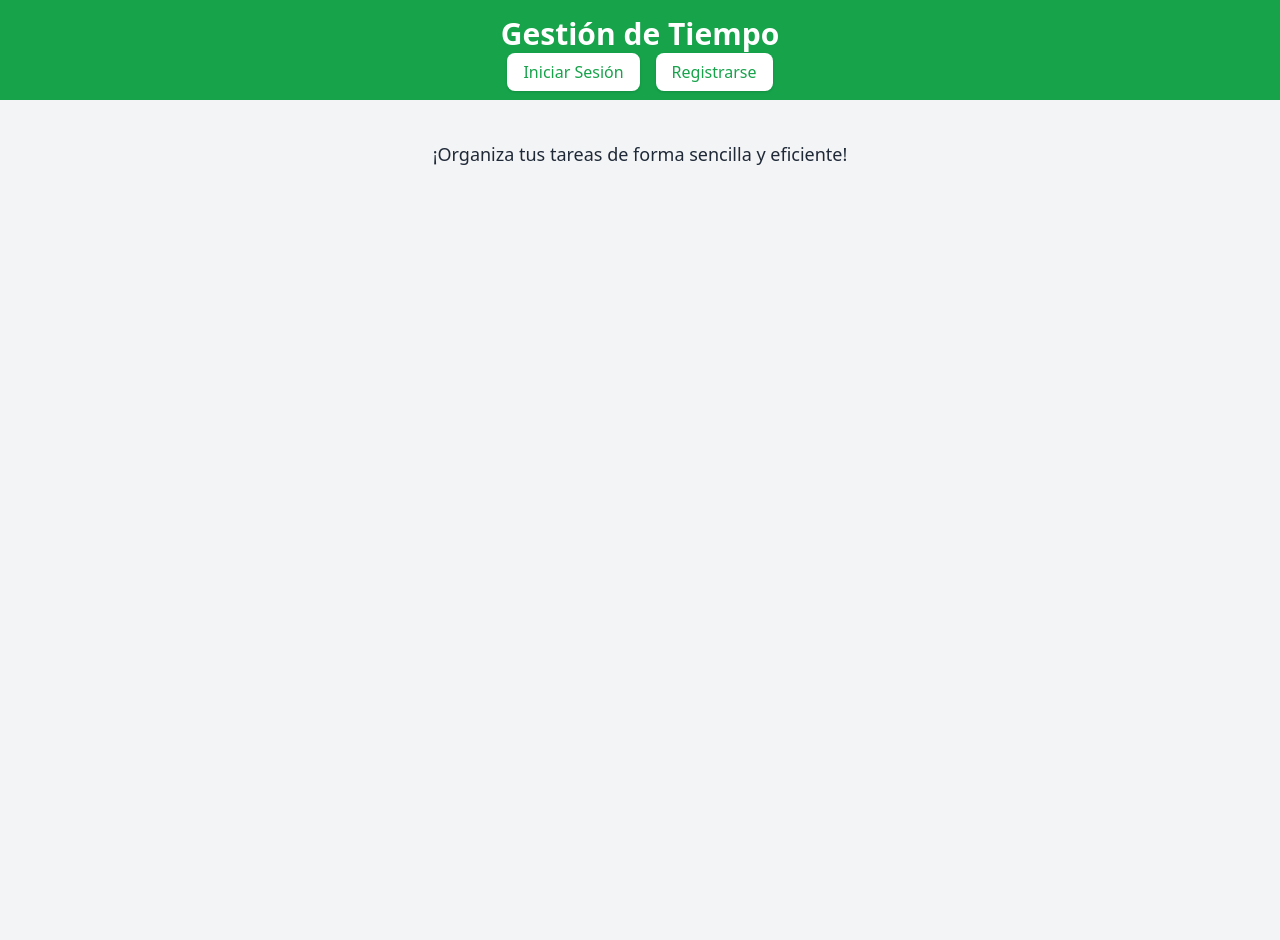
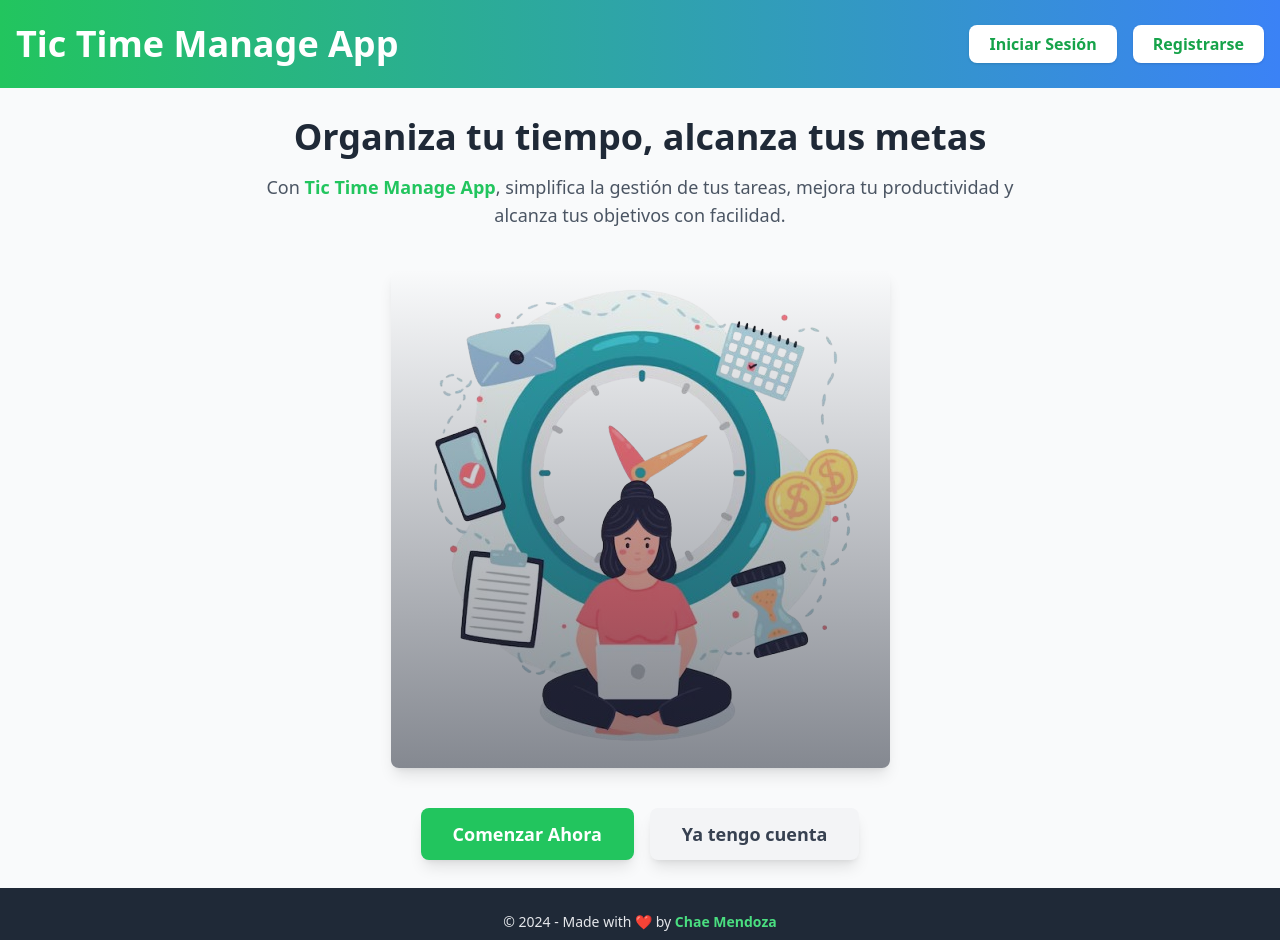
Before and after one commit to ChaeMendoza/tic-time-manage-app, a React (Vite) app: page / in a window 1280 px wide. Shown: the top 940 px of the page. Before the commit the page ends 800 px from the top, so only its background shows below. Built offline with nearby package versions, Linux system fonts and the light colour scheme; no server answers.

Commit message:
Feat: Nueva UI

```diff
--- a/index.html
+++ b/index.html
@@ -6,7 +6,7 @@
     <meta name="viewport" content="width=device-width, initial-scale=1.0" />
     <title>Tic Time</title>
   </head>
-  <body class="bg-gray-100 text-gray-800">
+  <body class="bg-gray-50 text-gray-800 min-h-screen antialiased">
     <div id="root"></div>
     <script type="module" src="/src/main.jsx"></script>
   </body>
--- /dev/null
+++ b/src/components/Footer.jsx
@@ -0,0 +1,19 @@
+function Footer() {
+    return (
+        <footer className="bg-gray-800 text-gray-200 py-6">
+            <div className="max-w-7xl mx-auto px-4 text-center">
+                <p className="text-sm">
+                    &copy; {new Date().getFullYear()} - Made with ❤️ by{" "}
+                    <span className="text-green-400 font-semibold hover:underline">
+                        Chae Mendoza
+                    </span>
+                </p>
+                <p className="mt-2 text-xs text-gray-400">
+                    Simplificando la gestión del tiempo, un día a la vez.
+                </p>
+            </div>
+        </footer>
+    );
+}
+
+export default Footer;
--- a/src/pages/index.jsx
+++ b/src/pages/index.jsx
@@ -1,20 +1,64 @@
-import { Link } from "react-router-dom"
+import { Link } from "react-router-dom";
+import ImageLanding from "../assets/landing.png";
+import Footer from "../components/Footer";
 
 function Home() {
-	return(
-		<>
-			<header className="bg-green-600 text-white py-4 text-center">
-      		<h1 className="text-3xl font-bold">Gestión de Tiempo</h1>
-      		<nav className="mt-2">
-        			<Link to="/login" className="px-4 py-2 bg-white text-green-600 rounded-lg shadow hover:bg-green-100">Iniciar Sesión</Link>
-        			<Link to="/register" className="ml-4 px-4 py-2 bg-white text-green-600 rounded-lg shadow hover:bg-green-100">Registrarse</Link>
-      		</nav>
-    		</header>
-    		<main className="text-center py-10">
-      			<p className="text-lg">¡Organiza tus tareas de forma sencilla y eficiente!</p>
-    		</main>
-		</>
-	)
+    return (
+        <>
+            <header className="bg-gradient-to-r from-green-500 to-blue-500 text-white py-6">
+                <div className="max-w-7xl mx-auto px-4 flex justify-between items-center">
+                    <h1 className="text-4xl font-extrabold">Tic Time Manage App</h1>
+                    <nav>
+                        <Link
+                            to="/login"
+                            className="px-5 py-2 bg-white text-green-600 font-semibold rounded-lg shadow hover:bg-green-100 transition-all"
+                        >
+                            Iniciar Sesión
+                        </Link>
+                        <Link
+                            to="/register"
+                            className="ml-4 px-5 py-2 bg-white text-green-600 font-semibold rounded-lg shadow hover:bg-green-100 transition-all"
+                        >
+                            Registrarse
+                        </Link>
+                    </nav>
+                </div>
+            </header>
+            <main className="bg-gray-50 min-h-screen flex flex-col items-center justify-center px-4">
+                <div className="text-center max-w-3xl mb-10">
+                    <h2 className="text-4xl font-bold text-gray-800 mb-4">
+                        Organiza tu tiempo, alcanza tus metas
+                    </h2>
+                    <p className="text-lg text-gray-600">
+                        Con <span className="text-green-500 font-semibold">Tic Time Manage App</span>, simplifica la gestión de tus tareas, mejora tu productividad y alcanza tus objetivos con facilidad.
+                    </p>
+                </div>
+                <div className="relative">
+                    <img
+                        className="w-full max-w-lg rounded-lg shadow-lg transition-all transform hover:scale-105"
+                        src={ImageLanding}
+                        alt="Imagen de gestión de tiempo"
+                    />
+                    <div className="absolute inset-0 bg-gradient-to-t from-gray-900/50 to-transparent rounded-lg"></div>
+                </div>
+                <div className="mt-10 flex space-x-4">
+                    <Link
+                        to="/register"
+                        className="px-8 py-3 bg-green-500 text-white text-lg font-bold rounded-lg shadow-lg hover:bg-green-600 transition-all"
+                    >
+                        Comenzar Ahora
+                    </Link>
+                    <Link
+                        to="/login"
+                        className="px-8 py-3 bg-gray-100 text-gray-700 text-lg font-bold rounded-lg shadow-lg hover:bg-gray-200 transition-all"
+                    >
+                        Ya tengo cuenta
+                    </Link>
+                </div>
+            </main>
+            <Footer />
+        </>
+    );
 }
 
-export default Home
+export default Home;
--- a/src/pages/login.jsx
+++ b/src/pages/login.jsx
@@ -1,8 +1,8 @@
 import { signInWithEmailAndPassword } from "firebase/auth";
 import { auth } from "../firebaseConfig";
 import { useRef } from "react";
-import { useNavigate } from 'react-router-dom';
-import Swal from 'sweetalert2';
+import { useNavigate } from "react-router-dom";
+import Swal from "sweetalert2";
 
 function LoginPage() {
     const emailRef = useRef();
@@ -15,58 +15,70 @@ function LoginPage() {
         const password = passwordRef.current.value;
         try {
             const userCredential = await signInWithEmailAndPassword(auth, email, password);
-            console.log("Inicio de sesión exitoso:", userCredential.user);
             Swal.fire({
-                title: "Good job!",
-                text: "Inicio de sesión exitoso",
-                icon: "success"
+                title: "Inicio exitoso",
+                text: "Bienvenido de nuevo!",
+                icon: "success",
+                confirmButtonColor: "#4CAF50",
             });
-            navigate('/dashboard');
+            navigate("/dashboard");
         } catch (error) {
-            console.error("Error al logearse:", error.message);
-            const errorMessage = "Error: " + error.message;
             Swal.fire({
                 icon: "error",
-                title: "Oops...",
-                text: errorMessage,
+                title: "Error",
+                text: `No se pudo iniciar sesión: ${error.message}`,
+                confirmButtonColor: "#F56565",
             });
         }
-    }
+    };
 
     return (
-        <>
-            <header className="bg-green-600 text-white py-4 text-center">
-                <h1 className="text-3xl font-bold">Iniciar Sesión</h1>
-            </header>
-            <main className="max-w-md mx-auto bg-white p-6 mt-8 shadow rounded">
-                <form id="loginForm" className="space-y-4" onSubmit={handleSubmit}>
+        <div className="min-h-screen flex items-center justify-center bg-gradient-to-br from-green-400 to-blue-500">
+            <div className="bg-white shadow-lg rounded-lg max-w-md w-full p-8">
+                <h1 className="text-2xl font-extrabold text-gray-800 text-center mb-6">Iniciar Sesión</h1>
+                <form className="space-y-6" onSubmit={handleSubmit}>
                     <div>
-                    <label for="email" className="block text-sm font-medium text-gray-700">Correo Electrónico:</label>
+                        <label htmlFor="email" className="block text-sm font-medium text-gray-700">
+                            Correo Electrónico
+                        </label>
                         <input
                             type="email"
                             id="email"
                             name="email"
-                        className="mt-1 block w-full p-2 border border-gray-300 rounded"
                             ref={emailRef}
                             required
+                            className="mt-2 block w-full px-4 py-2 border rounded-lg shadow-sm focus:ring-2 focus:ring-green-500 focus:outline-none transition"
                         />
                     </div>
                     <div>
-                    <label for="password" className="block text-sm font-medium text-gray-700">Contraseña:</label>
+                        <label htmlFor="password" className="block text-sm font-medium text-gray-700">
+                            Contraseña
+                        </label>
                         <input
                             type="password"
                             id="password"
                             name="password"
-                        className="mt-1 block w-full p-2 border border-gray-300 rounded"
                             ref={passwordRef}
                             required
+                            className="mt-2 block w-full px-4 py-2 border rounded-lg shadow-sm focus:ring-2 focus:ring-green-500 focus:outline-none transition"
                         />
                     </div>
-                <button type="submit" className="w-full bg-green-600 text-white py-2 px-4 rounded hover:bg-green-700">Entrar</button>
+                    <button
+                        type="submit"
+                        className="w-full py-3 px-4 bg-gradient-to-r from-green-500 to-green-600 text-white font-bold rounded-lg shadow-lg hover:from-green-600 hover:to-green-700 transition-all transform hover:scale-105"
+                    >
+                        Iniciar Sesión
+                    </button>
                 </form>
-            </main>
-        </>
-    )
+                <p className="mt-6 text-sm text-center text-gray-600">
+                    ¿No tienes cuenta?{" "}
+                    <a href="/register" className="text-green-600 font-medium hover:underline">
+                        Regístrate aquí
+                    </a>
+                </p>
+            </div>
+        </div>
+    );
 }
 
-export default LoginPage
+export default LoginPage;
--- a/src/pages/register.jsx
+++ b/src/pages/register.jsx
@@ -2,9 +2,9 @@ import { createUserWithEmailAndPassword } from "firebase/auth";
 import { auth } from "../firebaseConfig";
 import { useRef } from "react";
 import { useNavigate } from "react-router-dom";
-import Swal from 'sweetalert2';
+import Swal from "sweetalert2";
 
-function ResgisterPage() {
+function RegisterPage() {
     const emailRef = useRef();
     const passwordRef = useRef();
     const navigate = useNavigate();
@@ -15,58 +15,70 @@ function ResgisterPage() {
         const password = passwordRef.current.value;
         try {
             const userCredential = await createUserWithEmailAndPassword(auth, email, password);
-            console.log("Usuario registrado:", userCredential.user);
             Swal.fire({
-                title: "Good job!",
-                text: "Registro exitoso",
-                icon: "success"
+                title: "Registro exitoso",
+                text: "¡Cuenta creada correctamente!",
+                icon: "success",
+                confirmButtonColor: "#4CAF50",
             });
-            navigate('/dashboard');
+            navigate("/dashboard");
         } catch (error) {
-            console.error("Error al registrar:", error.message);
-            const errorMessage = "Error: " + error.message;
             Swal.fire({
                 icon: "error",
-                title: "Oops...",
-                text: errorMessage,
+                title: "Error",
+                text: `No se pudo registrar: ${error.message}`,
+                confirmButtonColor: "#F56565",
             });
         }
-    }
+    };
 
     return (
-        <>
-            <header className="bg-green-600 text-white py-4 text-center">
-                <h1 className="text-3xl font-bold">Crear Cuenta</h1>
-            </header>
-            <main className="max-w-md mx-auto bg-white p-6 mt-8 shadow rounded">
-                <form id="registerForm" className="space-y-4" onSubmit={handleSubmit}>
+        <div className="min-h-screen flex items-center justify-center bg-gradient-to-br from-purple-400 to-pink-500">
+            <div className="bg-white shadow-lg rounded-lg max-w-md w-full p-8">
+                <h1 className="text-2xl font-extrabold text-gray-800 text-center mb-6">Crear Cuenta</h1>
+                <form className="space-y-6" onSubmit={handleSubmit}>
                     <div>
-                        <label for="email" className="block text-sm font-medium text-gray-700">Correo Electrónico:</label>
+                        <label htmlFor="email" className="block text-sm font-medium text-gray-700">
+                            Correo Electrónico
+                        </label>
                         <input
                             type="email"
                             id="email"
                             name="email"
-                            className="mt-1 block w-full p-2 border border-gray-300 rounded"
                             ref={emailRef}
                             required
+                            className="mt-2 block w-full px-4 py-2 border rounded-lg shadow-sm focus:ring-2 focus:ring-purple-500 focus:outline-none transition"
                         />
                     </div>
                     <div>
-                        <label for="password" className="block text-sm font-medium text-gray-700">Contraseña:</label>
+                        <label htmlFor="password" className="block text-sm font-medium text-gray-700">
+                            Contraseña
+                        </label>
                         <input
                             type="password"
                             id="password"
                             name="password"
-                            className="mt-1 block w-full p-2 border border-gray-300 rounded"
                             ref={passwordRef}
                             required
+                            className="mt-2 block w-full px-4 py-2 border rounded-lg shadow-sm focus:ring-2 focus:ring-purple-500 focus:outline-none transition"
                         />
                     </div>
-                    <button type="submit" className="w-full bg-green-600 text-white py-2 px-4 rounded hover:bg-green-700">Registrar</button>
+                    <button
+                        type="submit"
+                        className="w-full py-3 px-4 bg-gradient-to-r from-purple-500 to-pink-500 text-white font-bold rounded-lg shadow-lg hover:from-purple-600 hover:to-pink-600 transition-all transform hover:scale-105"
+                    >
+                        Registrar
+                    </button>
                 </form>
-            </main>
-        </>
-    )
+                <p className="mt-6 text-sm text-center text-gray-600">
+                    ¿Ya tienes cuenta?{" "}
+                    <a href="/login" className="text-purple-600 font-medium hover:underline">
+                        Inicia sesión aquí
+                    </a>
+                </p>
+            </div>
+        </div>
+    );
 }
 
-export default ResgisterPage
+export default RegisterPage;
```
Also changed, not shown: src/assets/landing.png (added). Lines whose indentation alone changed are shown as unchanged.
